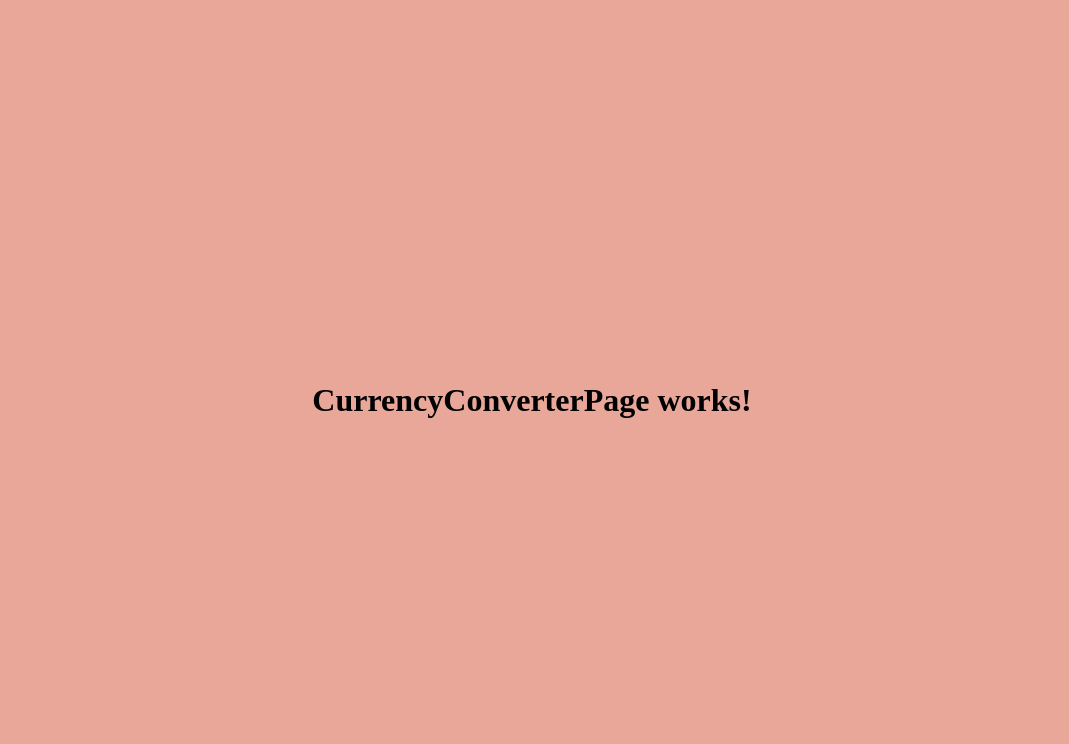
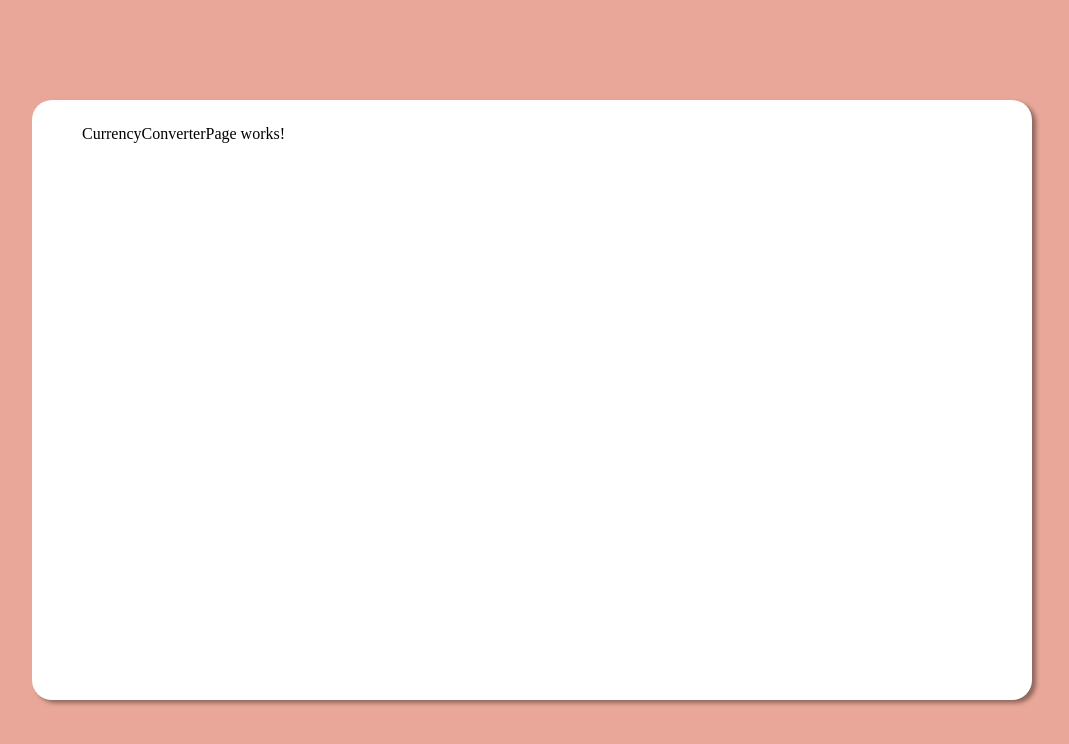
Before and after one commit to summerlightningman/becar-test-task, a React (Create React App) app: page / in a window 1280 px wide. Shown: the top 744 px of the page, without its empty margins (108-1177 px from the left). Built offline with nearby package versions, Linux system fonts and the light colour scheme.

Commit message:
added styled component for CurrencyConverterPage

```diff
--- a/src/components/currency-converter-page.tsx
+++ b/src/components/currency-converter-page.tsx
@@ -1,7 +1,8 @@
 import {FC} from "react";
+import CurrencyConverterPageStyled from "./styled/currency-converter-page.styled";
 
 const CurrencyConverterPage: FC = () => {
-    return <h1>CurrencyConverterPage works!</h1>
+    return <CurrencyConverterPageStyled>CurrencyConverterPage works!</CurrencyConverterPageStyled>
 };
 
 export default CurrencyConverterPage
--- /dev/null
+++ b/src/components/styled/app-page.tsx
@@ -0,0 +1,8 @@
+import styled from "styled-components";
+
+const AppPage = styled.div`
+  background: white;
+  border-radius: 20px;
+`;
+
+export default AppPage
--- /dev/null
+++ b/src/components/styled/currency-converter-page.styled.tsx
@@ -0,0 +1,11 @@
+import styled from "styled-components";
+import AppPage from "./app-page";
+
+const CurrencyConverterPageStyled = styled(AppPage)`
+  width: 1000px;
+  height: 600px;
+  padding: 25px 50px;
+  box-shadow: 4px 3px 4px rgba(0, 0, 0, 0.39);
+`;
+
+export default CurrencyConverterPageStyled
```
